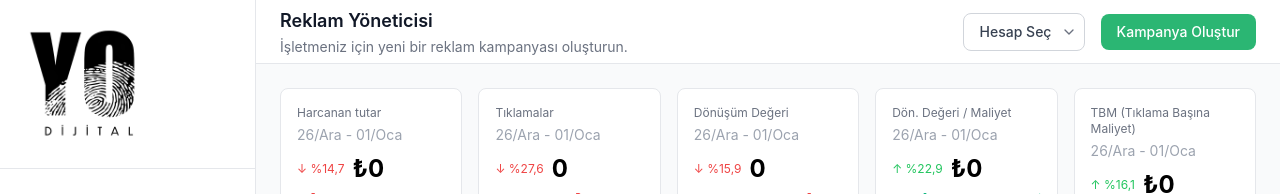
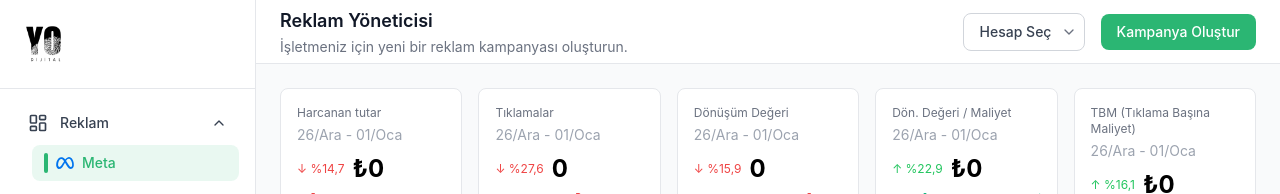
Before and after one commit to onursuay/YoAi-Project, a Next.js app: page /dashboard/reklam/meta in a window 1280 px wide. Shown: the top 194 px of the page. Built offline with nearby package versions, Linux system fonts and the light colour scheme; no server answers.

Commit message:
fix: reduce logo size to 50% (40x16)

```diff
--- a/components/SidebarNav.tsx
+++ b/components/SidebarNav.tsx
@@ -28,8 +28,8 @@ export default function SidebarNav() {
         <Image
           src="/logos/yoai-logo.png"
           alt="YoAI"
-          width={120}
-          height={48}
+          width={40}
+          height={16}
           className="object-contain"
         />
       </div>
```
